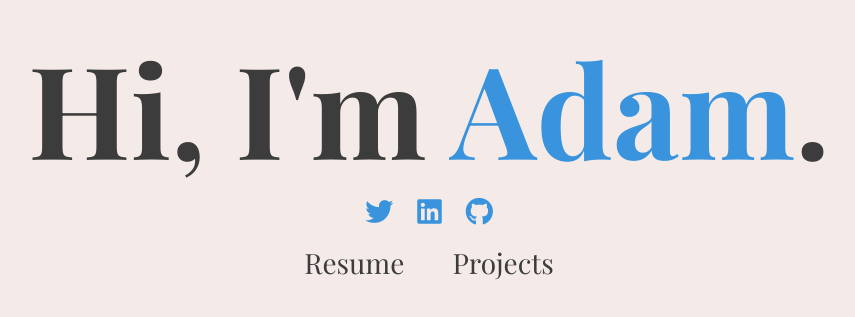
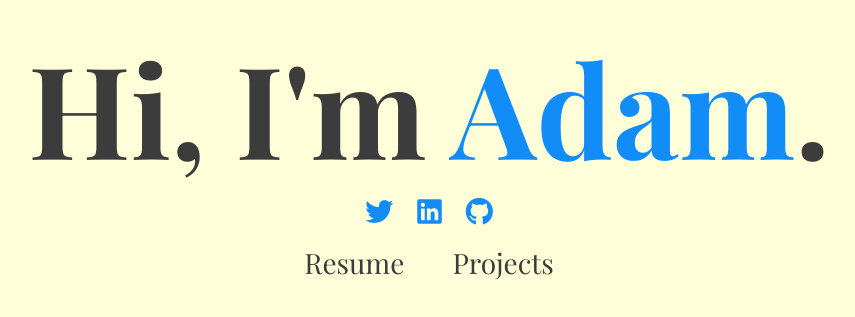
Before and after one commit to adamtowerz/adamtowersio-Late2019, a Gatsby site: page / in a window 1280 px wide. Shown: the part 237-554 px from the top of the page, without its empty margins (211-1066 px from the left). Built offline with nearby package versions, Linux system fonts and the light colour scheme; Gatsby itself is replaced by a stand-in of ours.

Commit message:
change theme..again

```diff
--- a/src/styles/theme.css
+++ b/src/styles/theme.css
@@ -5,9 +5,9 @@
   --dark-grey: #3c3c3c;
   --light-grey: #d8d8d8;
 
-  --background-color: #F4EBE8;
-  --primary: #3993dd;
-  --primary-accent: #89BBFE;
+  --background-color: #FEFFD8;
+  --primary: #128cf7;
+  --primary-accent: #12f7cc;
 
   --text-color: var(--dark-grey);
   --primary-font: "Arvo", sans-serif;
@@ -26,7 +26,7 @@
 @media (prefers-color-scheme: dark) {
   :root {
     --background-color: #3c3c3c;
-    --text-color: #F4EBE8;
+    --text-color: #FEFFD8;
 
   }
 }
```
